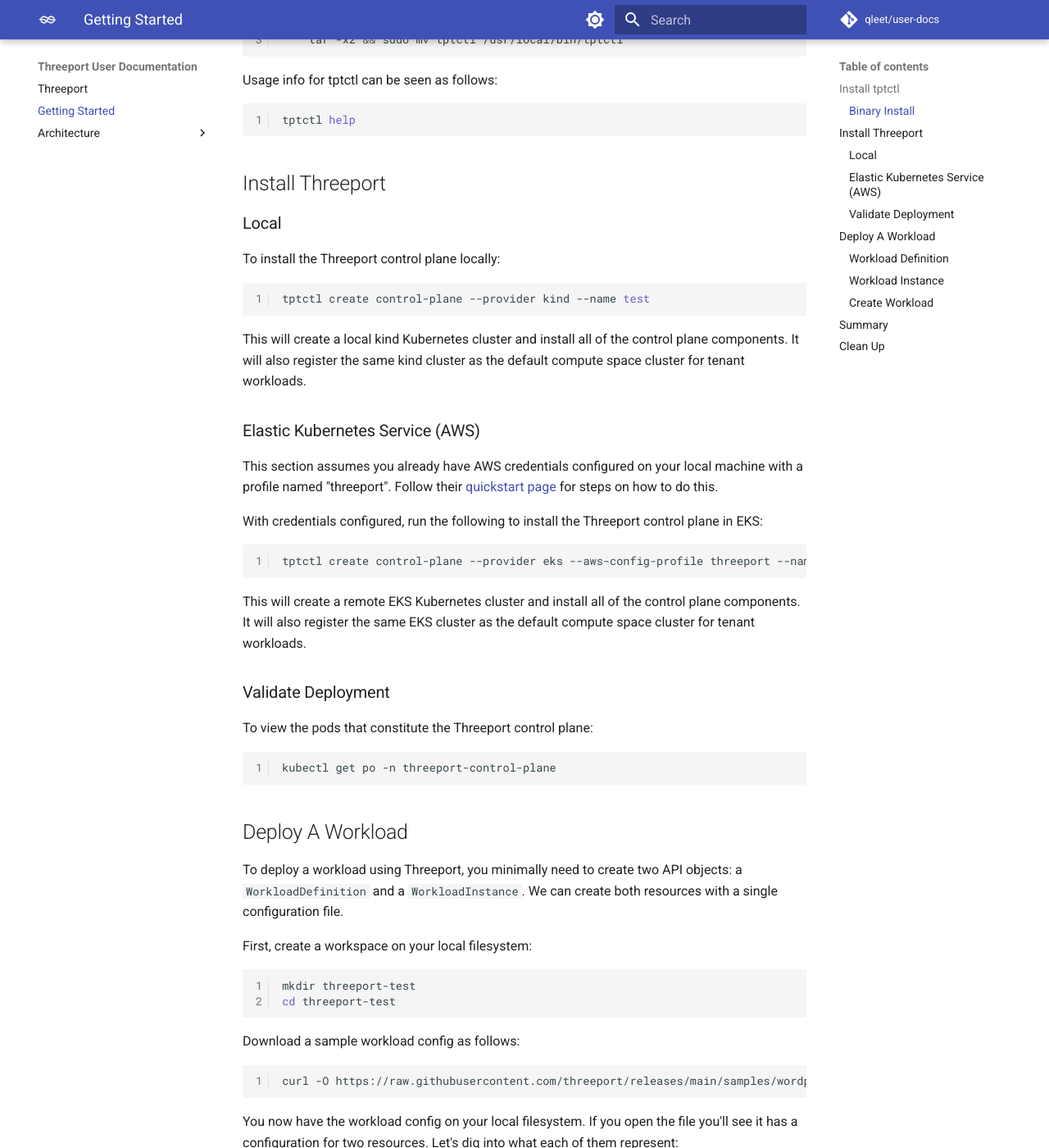
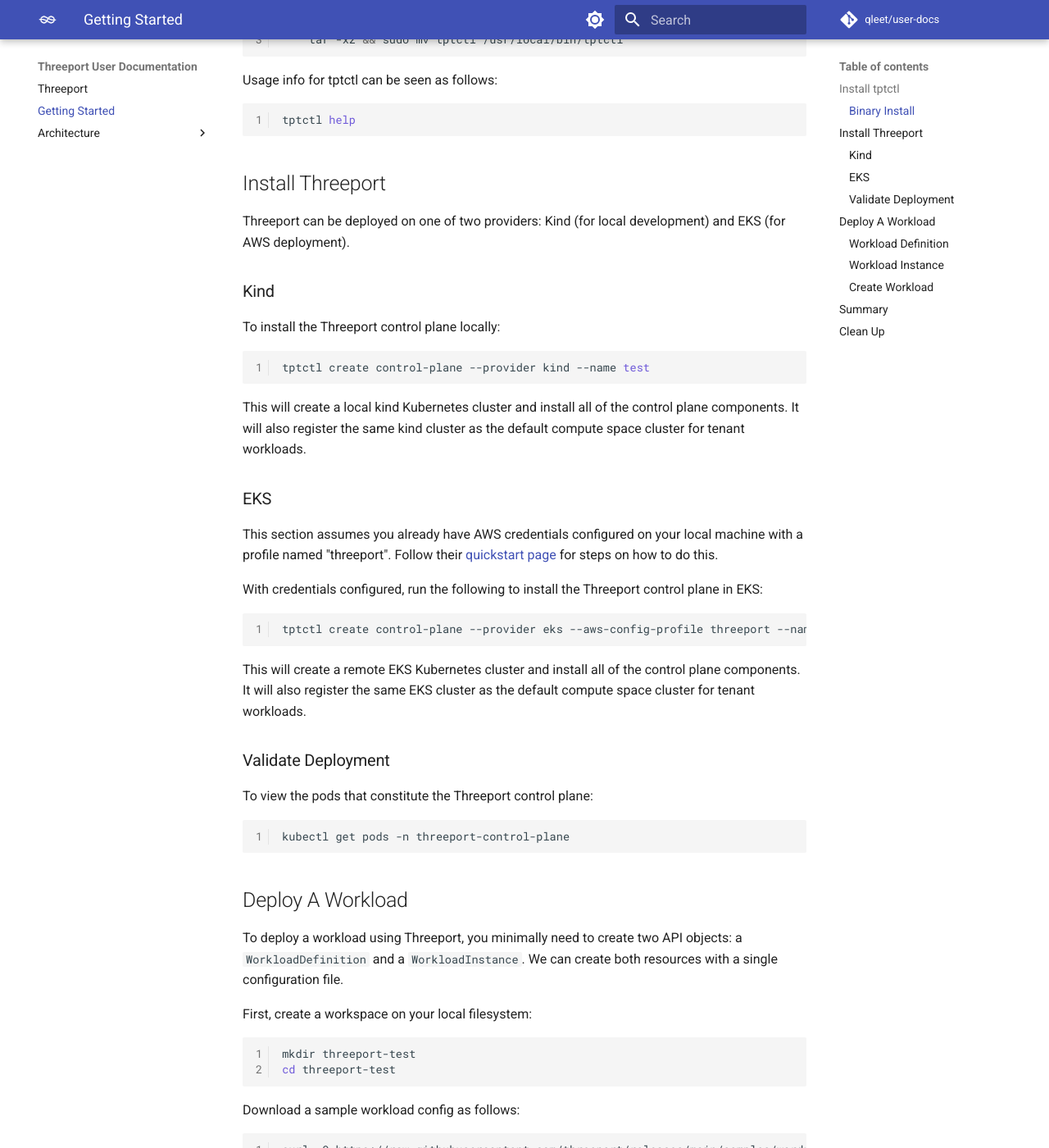
Before and after one commit to qleet/user-docs, an MkDocs documentation site: the page built from docs/getting-started.md, in a window 1280 px wide and 1400 px high, scrolled down 929 px. Shown: the whole window at 82% size. Built offline with MkDocs 1.6.1 and Material for MkDocs 9.7.7, drawn with Linux system fonts in a browser that asks for light colours; comment, search, counter and statistics services are not loaded; some of the changed text lies outside the part shown.

Commit message:
docs: clarify tptctl provider options

````diff
--- a/docs/getting-started.md
+++ b/docs/getting-started.md
@@ -48,7 +48,10 @@
 
 ## Install Threeport
 
-### Local
+Threeport can be deployed on one of two providers: Kind (for local development) and EKS
+(for AWS deployment).
+
+### Kind
 To install the Threeport control plane locally:
 
 ```bash
@@ -59,7 +62,7 @@
 plane components.  It will also register the same kind cluster as the default
 compute space cluster for tenant workloads.
 
-### Elastic Kubernetes Service (AWS)
+### EKS
 
 This section assumes you already have AWS credentials configured on your local machine
 with a profile named "threeport".  Follow their
@@ -80,7 +83,7 @@
 To view the pods that constitute the Threeport control plane:
 
 ```bash
-kubectl get po -n threeport-control-plane
+kubectl get pods -n threeport-control-plane
 ```
 
 ## Deploy A Workload
@@ -143,7 +146,7 @@
 kubectl get pods
 ```
 
-We can also use `tptctl` to view deployed workloads.
+We can also use `tptctl` to view deployed workloads:
 
 ```bash
 tptctl get workloads
````
